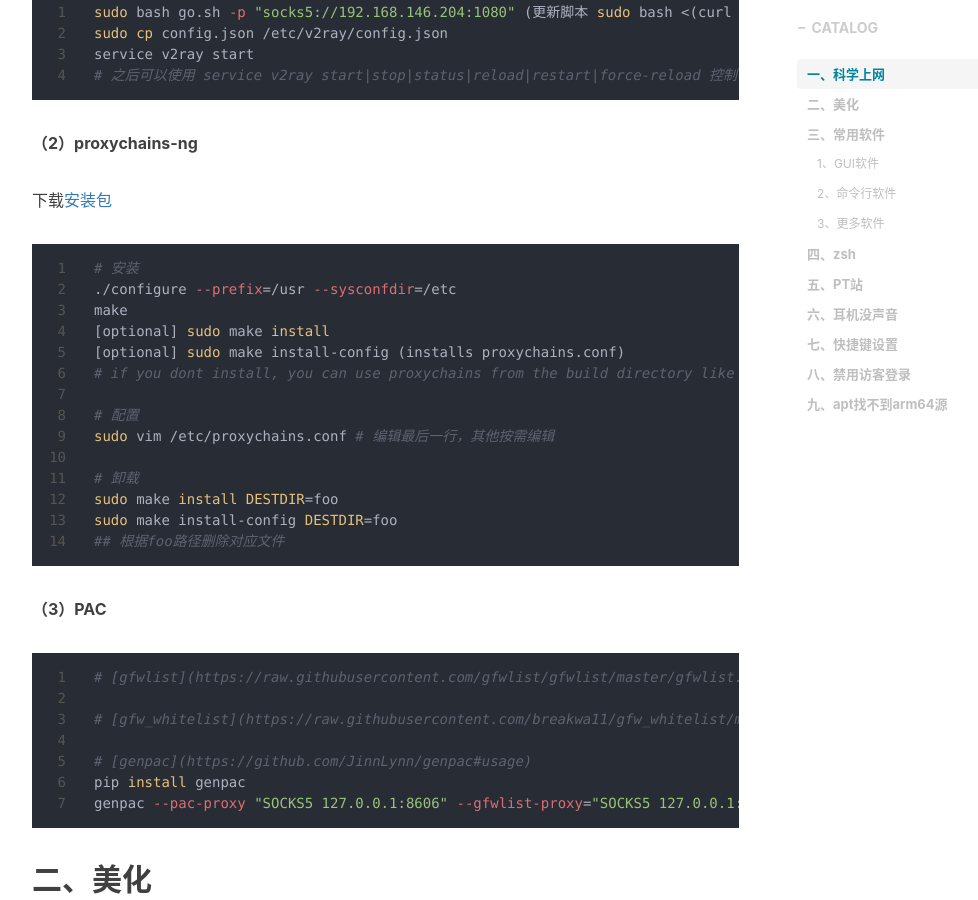
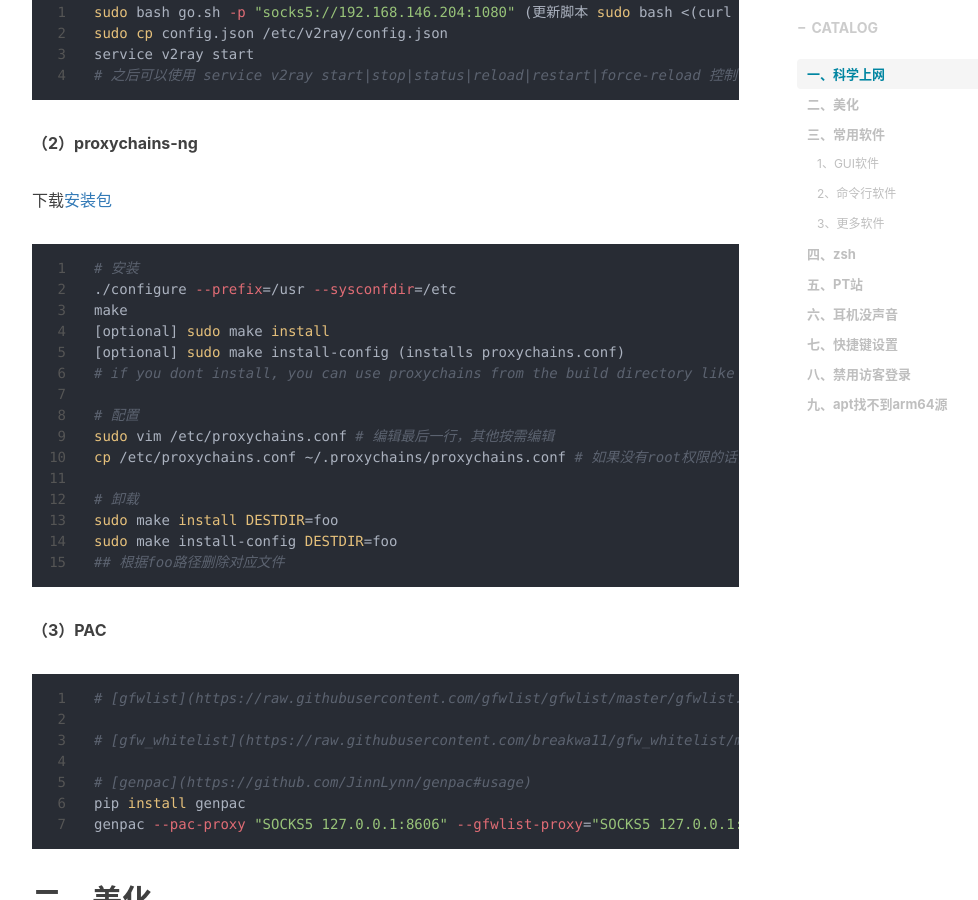
Before and after one commit to tianws/tianws.github.io, a Jekyll site: the page built from _posts/2019-04-03-software-ubuntu.markdown, in a window 1280 px wide and 900 px high, scrolled down 910 px. Shown: the whole window, without its empty margins (233-1211 px from the left). Built offline with Jekyll 4.4.1, drawn with Linux system fonts in a browser that asks for light colours; nearby versions of some CDN libraries; comment, search, counter and statistics services are not loaded.

Commit message:
修改博文

```diff
--- a/_posts/2019-04-03-software-ubuntu.markdown
+++ b/_posts/2019-04-03-software-ubuntu.markdown
@@ -48,6 +48,7 @@ make
 
 # 配置
 sudo vim /etc/proxychains.conf # 编辑最后一行，其他按需编辑
+cp /etc/proxychains.conf ~/.proxychains/proxychains.conf # 如果没有root权限的话，可以把配置文件放在家目录
 
 # 卸载
 sudo make install DESTDIR=foo
```
